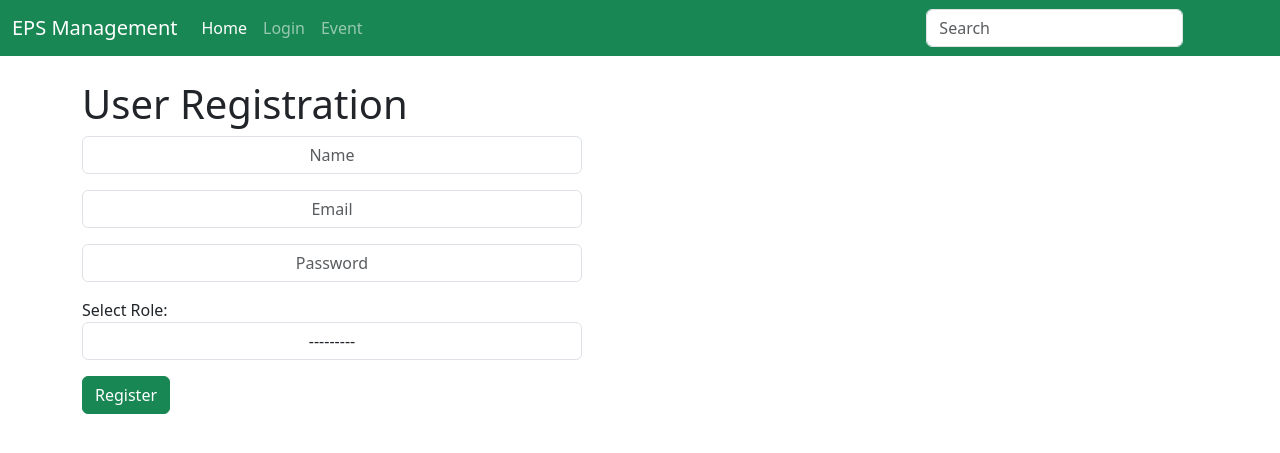
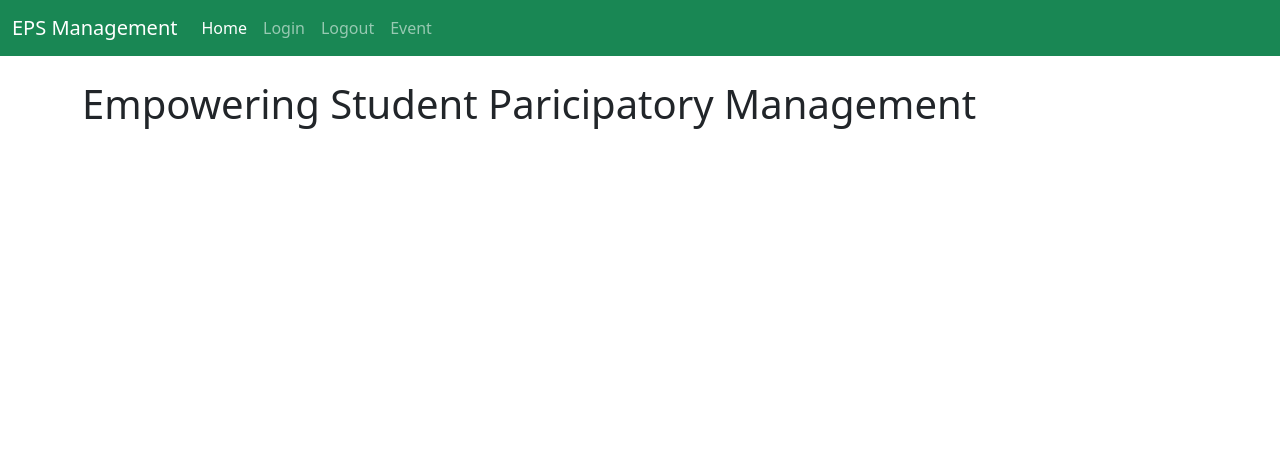
Before and after one commit to lakshmanaselvan/emscollegeproject, a Django app: page / in a window 1280 px wide. Shown: the top 453 px of the page. Run offline with Django 5.2, Linux system fonts and the light colour scheme.

Commit message:
second commite

```diff
--- a/ems/settings.py
+++ b/ems/settings.py
@@ -33,6 +33,7 @@ ALLOWED_HOSTS = []
 # Application definition
 
 INSTALLED_APPS = [
+    'jazzmin',
     'main',
     'django.contrib.admin',
     'django.contrib.auth',
@@ -65,6 +66,7 @@ TEMPLATES = [
                 'django.template.context_processors.request',
                 'django.contrib.auth.context_processors.auth',
                 'django.contrib.messages.context_processors.messages',
+                'main.context_processors.is_staff'
             ],
         },
     },
--- /dev/null
+++ b/main/context_processors.py
@@ -0,0 +1,16 @@
+from .models import *
+
+def is_staff(request):
+    # Get user_id from session with a default value of None
+    user_id = request.session.get('user_id', None)
+    if user_id is not None:
+        try:
+            # Try to retrieve the UserProfile instance
+            user = UserProfile.objects.get(pk=user_id)
+            # Check if the user is not a student
+            if user.role != 'Student':
+                return {'is_staff': True}
+        except UserProfile.DoesNotExist:
+            pass  # Handle the case where UserProfile with given user_id doesn't exist
+    # If user_id doesn't exist in session or if the user is a student, return False
+    return {'is_staff': False}
--- a/main/forms.py
+++ b/main/forms.py
@@ -1,5 +1,4 @@
 from django import forms
-from django.contrib.auth.models import User
 from django.contrib.auth.hashers import make_password
 from .models import UserProfile
 from .models import Event
--- a/main/templates/base.html
+++ b/main/templates/base.html
@@ -3,7 +3,7 @@
   <head>
     <meta charset="utf-8">
     <meta name="viewport" content="width=device-width, initial-scale=1">
-    <title>Bootstrap demo</title>
+    <title>TEC</title>
     <link href="https://cdn.jsdelivr.net/npm/bootstrap@5.3.3/dist/css/bootstrap.min.css" rel="stylesheet" integrity="sha384-QWTKZyjpPEjISv5WaRU9OFeRpok6YctnYmDr5pNlyT2bRjXh0JMhjY6hW+ALEwIH" crossorigin="anonymous">
   </head>
   <body>
--- /dev/null
+++ b/main/templates/home.html
@@ -0,0 +1,5 @@
+{% extends 'base.html' %}
+
+{% block content %}
+    <h1>Empowering Student Paricipatory Management</h1>
+{% endblock %}
--- a/main/templates/navbar.html
+++ b/main/templates/navbar.html
@@ -7,19 +7,26 @@
       <div class="collapse navbar-collapse" id="navbarSupportedContent">
         <ul class="navbar-nav me-auto mb-2 mb-lg-0">
           <li class="nav-item">
-            <a class="nav-link active" aria-current="page" href="#">Home</a>
+            <a class="nav-link active" aria-current="page" href="{% url 'home' %}">Home</a>
           </li>
+            <li class="nav-item">
+              <a class="nav-link" href="{% url 'login' %}">Login</a>
+            </li>
           <li class="nav-item">
-            <a class="nav-link" href="{% url 'login' %}">Login</a>
+            <a class="nav-link" href="{% url 'logout' %}">Logout</a>
           </li>
           <li class="nav-item">
             <a class="nav-link" href="{% url 'view_event' %}">Event</a>
           </li>
+          {% if is_staff %}
+          <li class="nav-item">
+            <a class="nav-link" href="{% url 'profile' %}">Profile</a>
+          </li>
+          <li class="nav-item">
+            <a class="nav-link" href="{% url 'create_event' %}">Add Event</a>
+          </li>
+          {% endif %}
         </ul>
-        <form class="d-flex" role="search">
-          <input class="form-control me-2" type="search" placeholder="Search" aria-label="Search">
-          <button class="btn btn-outline-success" type="submit">Search</button>
-        </form>
       </div>
     </div>
   </nav>
--- a/main/urls.py
+++ b/main/urls.py
@@ -1,11 +1,14 @@
 from django.urls import path, include
 from . import views
 urlpatterns = [
-   path('',views.registration, name='registration'),
+   path('',views.home, name="home"),
+   path('registration/',views.registration, name='registration'),
    path('verified/<str:token>',views.verified),
    path('login/', views.login, name='login'),
    path('create_event/', views.create_event, name='create_event'),
    path('view_event/', views.view_event, name='view_event'),
+   path('profile/', views.profile, name='profile'),
+   path('logout/',views.logout, name="logout")
    # path('approve_event/<int:event_id>/', views.approve_event, name='approve_event'),
    # path('event/<int:event_id>/', views.event_details, name='event_details'),
 ]
--- a/main/views.py
+++ b/main/views.py
@@ -14,6 +14,10 @@ from .models import Event
 from datetime import date
 
 # Create your views here.
+
+def home(request):
+    return render(request, "home.html", {})
+
 def registration(request):
     if request.method == 'POST':
         form = RegistrationForm(request.POST)
@@ -53,24 +57,20 @@ def login(request):
     if request.method == 'POST':
         email = request.POST['email']
         password = request.POST['password']
-        try:
-            user_profile = UserProfile.objects.get(email=email)
-            if check_password(password, user_profile.password):
-                if user_profile.is_verified:
-                    print('Hai')
-                    request.session['user_id'] = user_profile.id
-                    if user_profile.role == 'Student':
-                        return redirect(login)
-                    else:
-                        return redirect(create_event)
+        user_profile = UserProfile.objects.get(email=email)
+        if check_password(password, user_profile.password):
+            if user_profile.is_verified:
+                print('Hai')
+                request.session['user_id'] = user_profile.id
+                if user_profile.role == 'Student':
+                    return redirect(login)
                 else:
-                    return render(request, 'login.html', {'error_message': 'Your email is not verified yet'})
+                    return redirect(profile)
             else:
-                print('Hai')
-                return render(request, 'login.html', {'error_message':'Invalid Email or Password'})
-        except UserProfile.DoesNotExist:
+                return render(request, 'login.html', {'error_message': 'Your email is not verified yet'})
+        else:
             print('Hai')
-            return render(request, 'login.html', {'error_message': 'Invalid Email or Password'})
+            return render(request, 'login.html', {'error_message':'Invalid Email or Password'})
     return render(request, 'login.html')
 
 @login_required
@@ -78,31 +78,46 @@ def create_event(request):
     if request.method == 'POST':
         form = EventForm(request.POST)
         if form.is_valid():
-           user_id = request.session.get('user_id')
-           if user_id:
-                # Retrieve the user object using the user ID
-                user = UserProfile.objects.get(pk=user_id)
-                # Associate the user with the event being created
-                event = form.save(commit=False)
-                event.organizer = user
-                event.save()
-                subject = 'Event Approval Request'
-                html_message = render_to_string('approval_email.html', {'event': event})
-                plain_message = strip_tags(html_message)
-                from_email =  user.email
-                to_email = settings.EMAIL_HOST_USER
-                send_mail(subject, plain_message, from_email, [to_email], html_message=html_message)
-                return render(request, 'eventSuccess.html', {})
-           else:
-                return render(request, 'create_event.html', {'form':form})
+            user_id = request.session.get('user_id')
+            if user_id:
+                try:
+                    user = UserProfile.objects.get(pk=user_id)
+                    event = form.save(commit=False)
+                    event.organizer = user
+                    event.save()
+                    subject = 'Event Approval Request'
+                    html_message = render_to_string('approval_email.html', {'event': event})
+                    plain_message = strip_tags(html_message)
+                    from_email = user.email
+                    to_email = settings.EMAIL_HOST_USER
+                    send_mail(subject, plain_message, from_email, [to_email], html_message=html_message)
+                    return render(request, 'eventSuccess.html', {})
+                except UserProfile.DoesNotExist:
+                    return render(request, 'create_event.html', {'form': form, 'error_message': 'User profile not found.'})
+                except Exception as e:
+                    return render(request, 'create_event.html', {'form': form, 'error_message': str(e)})
+            else:
+                return render(request, 'create_event.html', {'form': form, 'error_message': 'User ID not found in session.'})
     else:
         form = EventForm()
-    return render(request, 'create_event.html', {'form':form})
+    return render(request, 'create_event.html', {'form': form})
+
 
 def view_event(request):
     today = date.today()
     event_list = Event.objects.all()
     return render(request, "event_list.html", {'event_list':event_list, 'today': today})
+
+def profile(request):
+    user_id = request.session.get('user_id')
+    event = Event.objects.filter(organizer=user_id)
+    user = UserProfile.objects.get(pk=user_id)
+    print(user)
+    return render(request, 'profile.html', {'event': event,'current_user':user})
+
+def logout(request):
+    request.session.clear()
+    return redirect(login)
 
 # def approve_event(request, event_id):
 #     event = get_object_or_404(Event, pk=event_id)
```
Also changed, not shown: main/templates/profile.html (added, +38 -0 lines).
